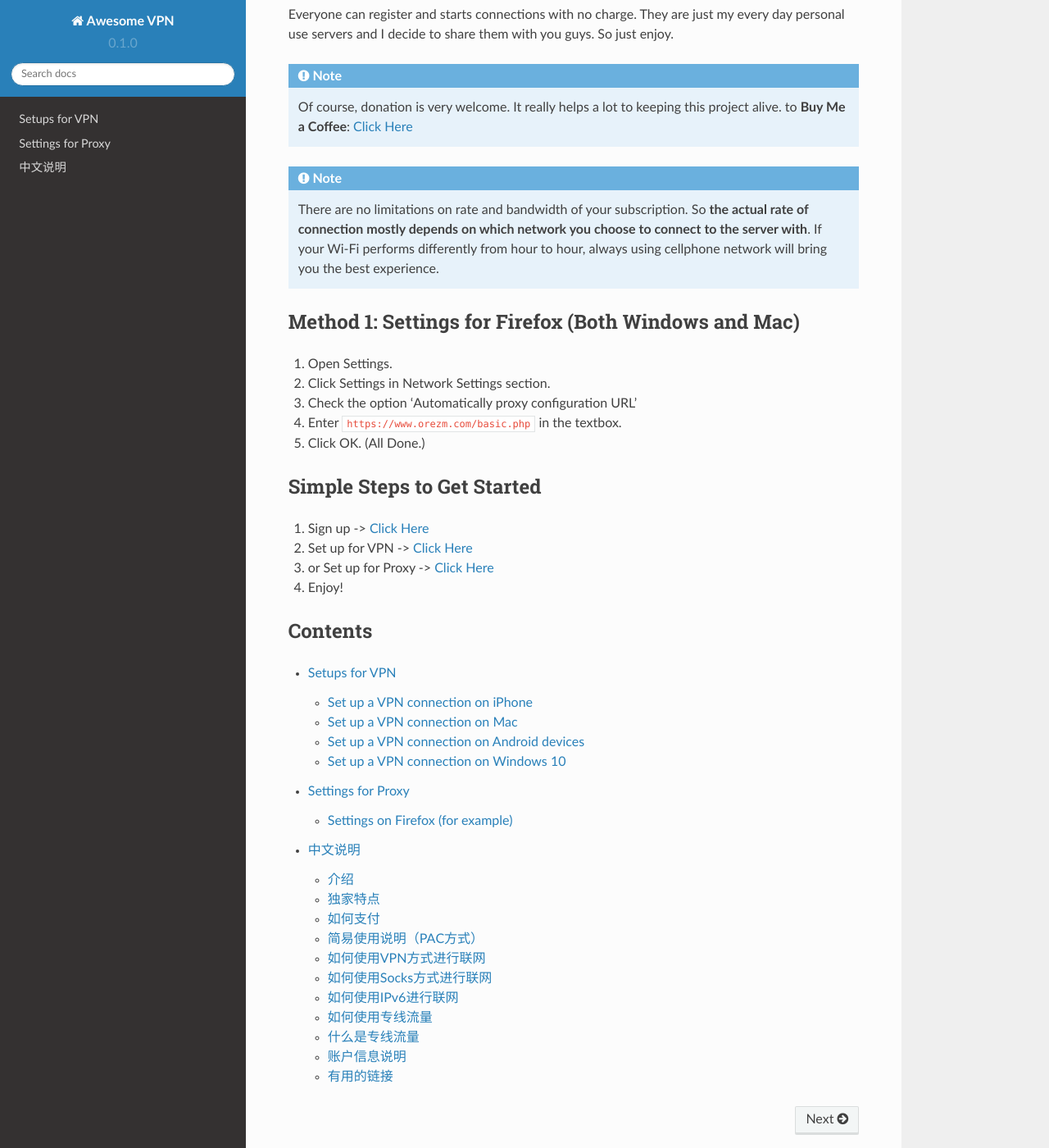
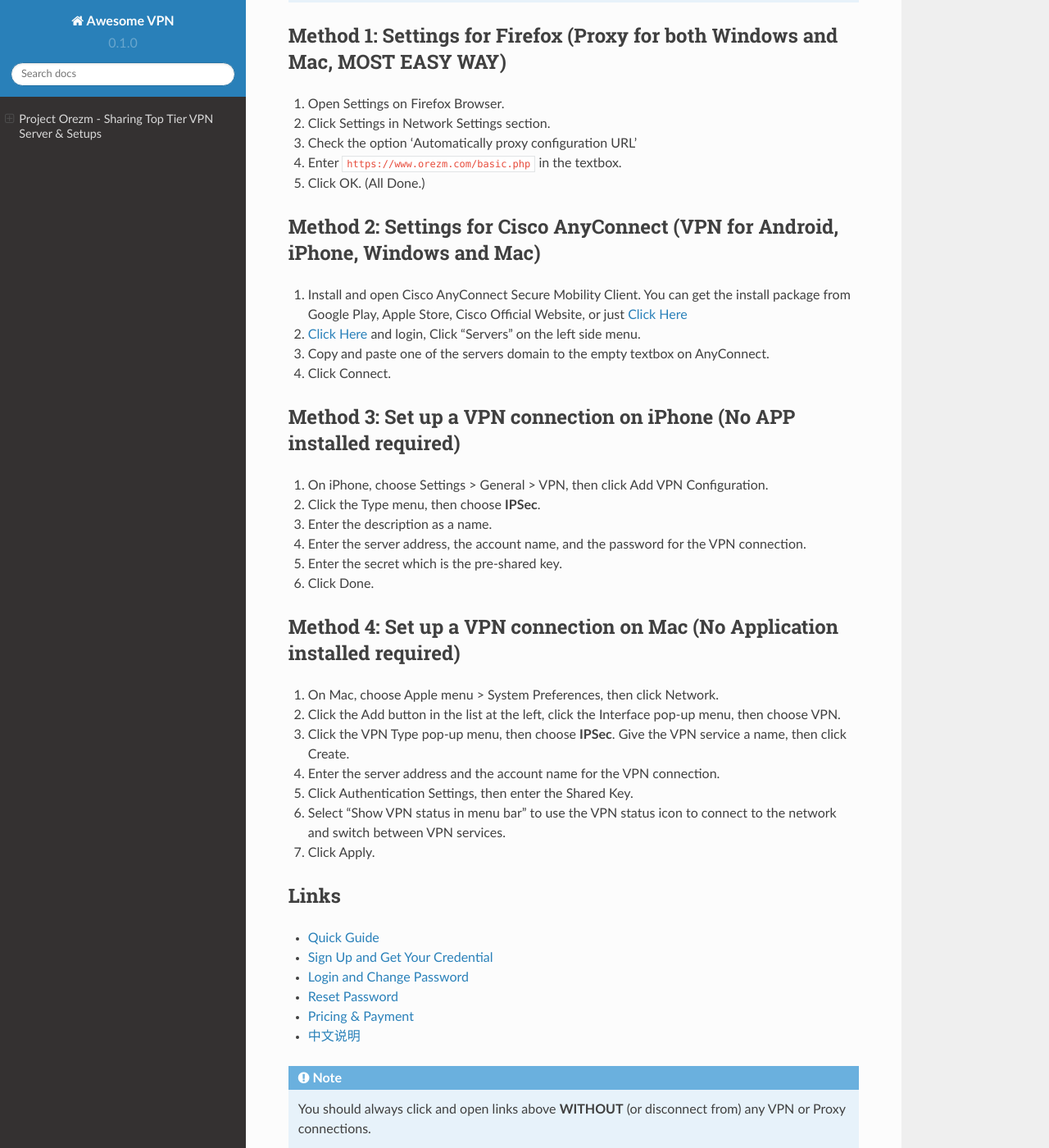
Before and after one commit to orezm/avc, a Sphinx documentation site: the page built from docs/source/index.rst, in a window 1280 px wide and 1400 px high, scrolled down 1496 px. Shown: the whole window at 82% size. Built offline with Sphinx 7.4.7 and the Read the Docs theme 2.0.0, drawn with Linux system fonts in a browser that asks for light colours; some of the changed text lies outside the part shown.

Commit message:
Update index.rst

```diff
--- a/docs/source/index.rst
+++ b/docs/source/index.rst
@@ -5,24 +5,6 @@
 
 **Project Orezm** is not competing with those global leaders of the industry, such as Nord VPN and Express VPN. It’s just focusing on how to handle with the PRC’s weird network policy well, so than we can keep you out of being blocked by the GFW. If you're staying or planning to in China, then **Awesome VPN** would be your best choice.
 
-Useful Links
-------------
-* :doc:`Quick Guide <vpn>`
-
-* `Sign Up and Get Your Credential <https://www.orezm.com/my/?action=1>`_
-
-* `Login and Change Password <https://www.orezm.com/my/>`_
-
-* `Reset Password <https://www.orezm.com/my/lost-password/>`_
-
-* `Pricing & Payment <https://www.orezm.com/my/payment/>`_
-
-* :doc:`中文说明 <zh>`
-
-
-.. note::
-
-    You should always click and open links above **WITHOUT** (or disconnect from) any VPN or Proxy connections.
 
 Exclusive Features
 ------------------
@@ -61,10 +43,10 @@
     There are no limitations on rate and bandwidth of your subscription. So **the actual rate of connection mostly depends on which network you choose to connect to the server with**. If your Wi-Fi performs differently from hour to hour, always using cellphone network will bring you the best experience.
 
 
-Method 1: Settings for Firefox (Both Windows and Mac)
------------------------------------------------------
+Method 1: Settings for Firefox (Proxy for both Windows and Mac, MOST EASY WAY)
+-------------------------------------------------------------------------
 
-#. Open Settings.
+#. Open Settings on Firefox Browser.
 
 #. Click Settings in Network Settings section.
 
@@ -75,22 +57,68 @@
 #. Click OK. (All Done.)
 
 
-Simple Steps to Get Started
------------------------------
+Method 2: Settings for Cisco AnyConnect (VPN for Android, iPhone, Windows and Mac)
+---------------------------------------------------------------------------------
 
-#. Sign up  ->  `Click Here <https://www.orezm.com/wp-login.php?action=register>`_
+#. Install and open Cisco AnyConnect Secure Mobility Client. You can get the install package from Google Play, Apple Store, Cisco Official Website, or just  `Click Here <https://github.com/orezm/avc/releases/tag/downloads>`_
 
-#. Set up for VPN  ->  :doc:`Click Here <vpn>`
+#. `Click Here <https://www.orezm.com/wp-login.php>`_ and login, Click "Servers" on the left side menu.
 
-#. or Set up for Proxy  ->  :doc:`Click Here <proxy>`
+#. Copy and paste one of the servers domain to the empty textbox on AnyConnect.
 
-#. Enjoy!
+#. Click Connect.
 
-Contents
---------
 
-.. toctree::
+Method 3: Set up a VPN connection on iPhone (No APP installed required)
+-----------------------------------------------------------------------
 
-   vpn
-   proxy
-   zh
+#. On iPhone, choose Settings > General > VPN, then click Add VPN Configuration.
+
+#. Click the Type menu, then choose **IPSec**.
+
+#. Enter the description as a name.
+
+#. Enter the server address, the account name, and the password for the VPN connection.
+
+#. Enter the secret which is the pre-shared key.
+
+#. Click Done.
+
+
+Method 4: Set up a VPN connection on Mac (No Application installed required)
+----------------------------------------------------------------------------
+
+#. On Mac, choose Apple menu > System Preferences, then click Network.
+
+#. Click the Add button in the list at the left, click the Interface pop-up menu, then choose VPN.
+
+#. Click the VPN Type pop-up menu, then choose **IPSec**. Give the VPN service a name, then click Create.
+
+#. Enter the server address and the account name for the VPN connection.
+
+#. Click Authentication Settings, then enter the Shared Key.
+
+#. Select “Show VPN status in menu bar” to use the VPN status icon to connect to the network and switch between VPN services.
+
+#. Click Apply.
+
+
+Links
+-----
+
+* :doc:`Quick Guide <vpn>`
+
+* `Sign Up and Get Your Credential <https://www.orezm.com/my/?action=1>`_
+
+* `Login and Change Password <https://www.orezm.com/my/>`_
+
+* `Reset Password <https://www.orezm.com/my/lost-password/>`_
+
+* `Pricing & Payment <https://www.orezm.com/my/payment/>`_
+
+* :doc:`中文说明 <zh>`
+
+
+.. note::
+
+    You should always click and open links above **WITHOUT** (or disconnect from) any VPN or Proxy connections.
```
